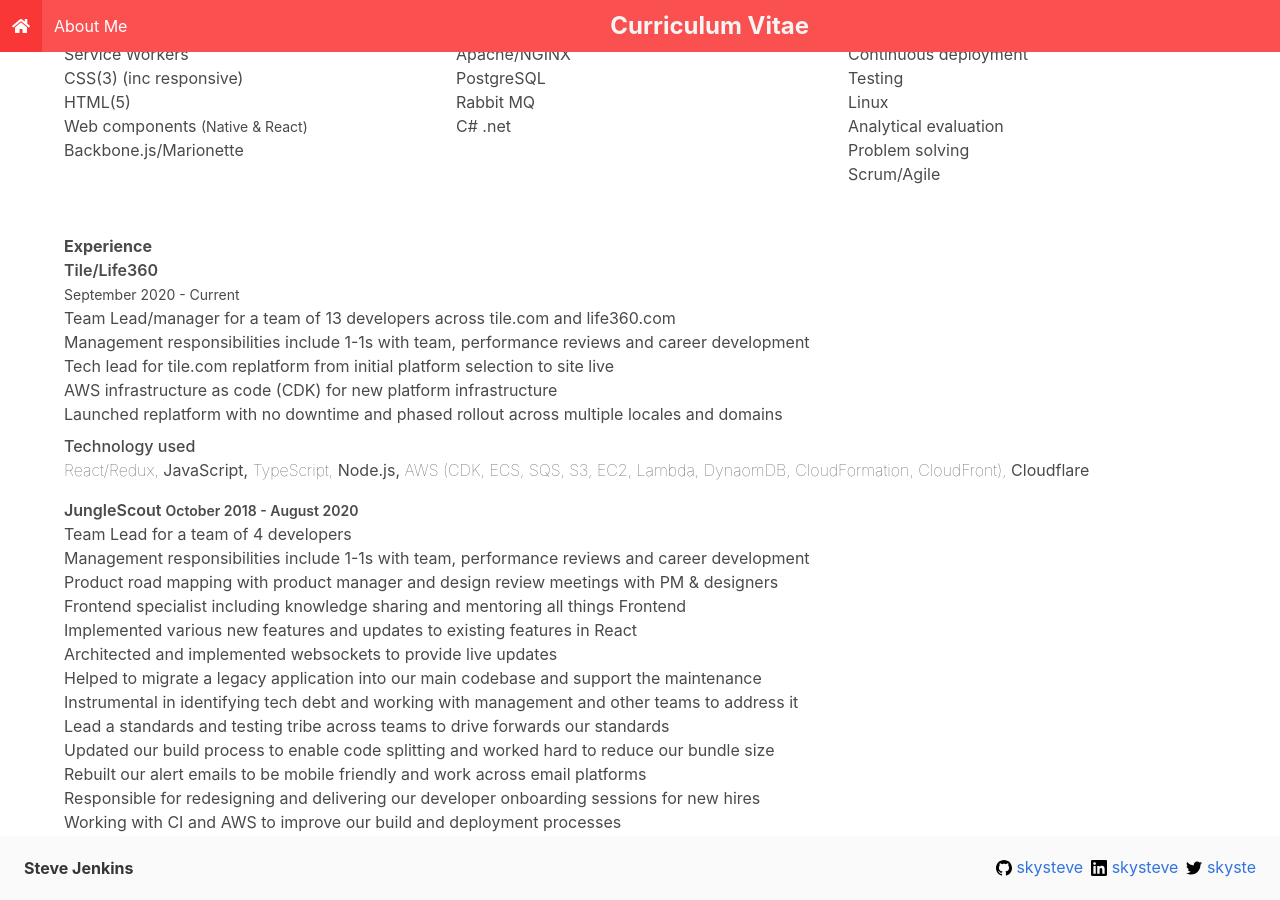
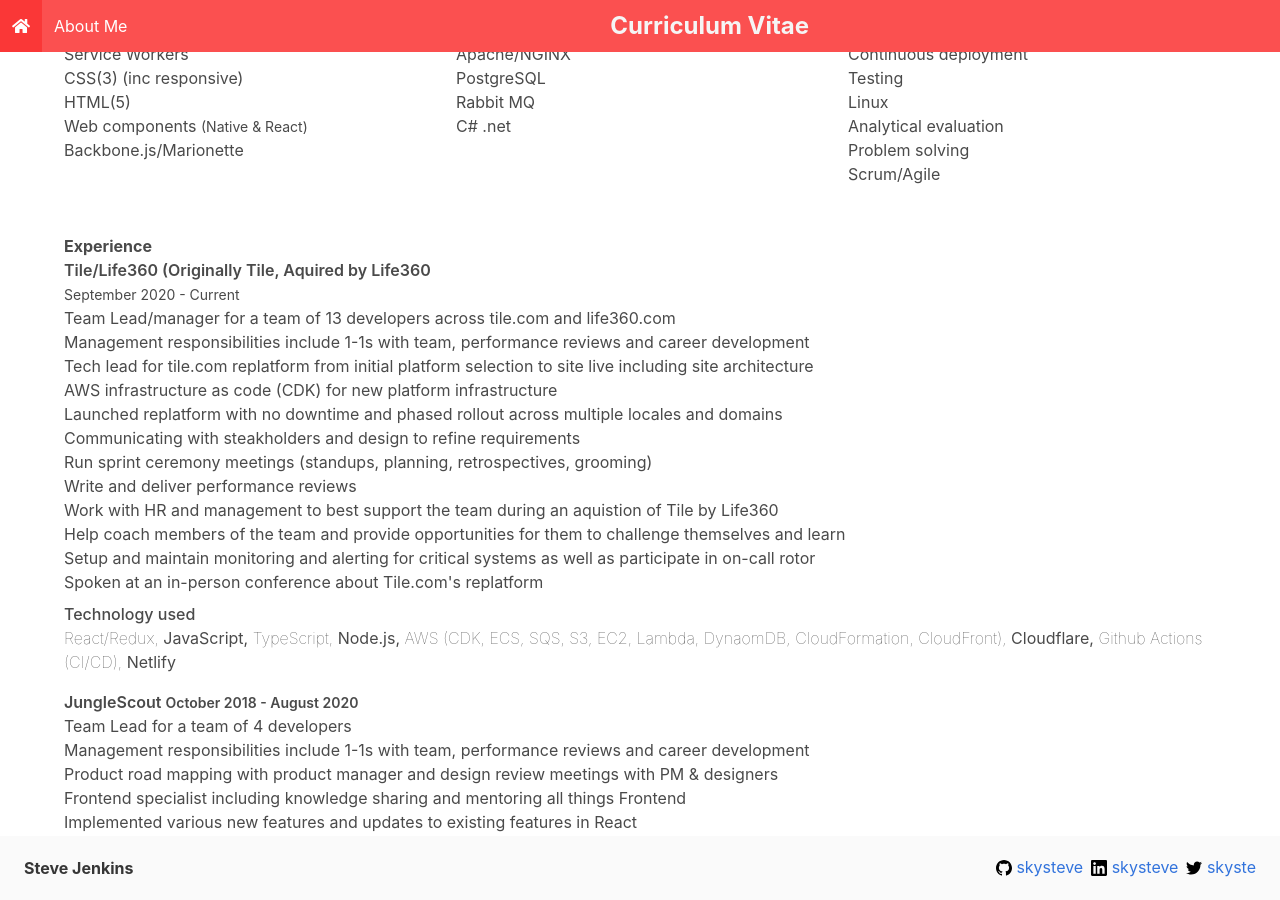
Before and after one commit to skysteve/skysteve.github.io, a Jekyll site: the page built from cv.html, in a window 1280 px wide and 900 px high, scrolled down 310 px. Built offline with Jekyll 4.4.1, drawn with Linux system fonts in a browser that asks for light colours; nearby versions of some CDN libraries.

Commit message:
more updates

```diff
--- a/cv.html
+++ b/cv.html
@@ -86,16 +86,23 @@
   <h2>Experience</h2>
   <article class="experience">
     <div class="job">
-      <h5>Tile/Life360</h5>
+      <h5>Tile/Life360 (Originally Tile, Aquired by Life360</h5>
         <small>September 2020 - Current</small>
       </h5>
       <ul>
         <li>Team Lead/manager for a team of 13 developers across tile.com and life360.com</li>
         <li>Management responsibilities include 1-1s with team, performance reviews and career development</li>
-        <li>Tech lead for tile.com replatform from initial platform selection to site live</li>
+        <li>Tech lead for tile.com replatform from initial platform selection to site live including site architecture</li>
         <li>AWS infrastructure as code (CDK) for new platform infrastructure</li>
         <li>Launched replatform with no downtime and phased rollout across multiple locales and domains</li>
-        <!-- <li></li> -->
+        <li>Communicating with steakholders and design to refine requirements</li>
+        <li>Run sprint ceremony meetings (standups, planning, retrospectives, grooming)</li>
+        <li>Write and deliver performance reviews</li>
+        <li>Work with HR and management to best support the team during an aquistion of Tile by Life360</li>
+        <li>Help coach members of the team and provide opportunities for them to challenge themselves and learn</li>
+        <li>Setup and maintain monitoring and alerting for critical systems as well as participate in on-call rotor</li>
+        <li>Spoken at an in-person conference about Tile.com's replatform</li>
+        <li></li>
       </ul>
       <div class="tech-used">
         <h6>Technology used</h6>
@@ -106,6 +113,8 @@
           <li>Node.js</li>
           <li>AWS (CDK, ECS, SQS, S3, EC2, Lambda, DynaomDB, CloudFormation, CloudFront)</li>
           <li>Cloudflare</li>
+          <li>Github Actions (CI/CD)</li>
+          <li>Netlify</li>
         </ul>
       </div>
     </div>
```
